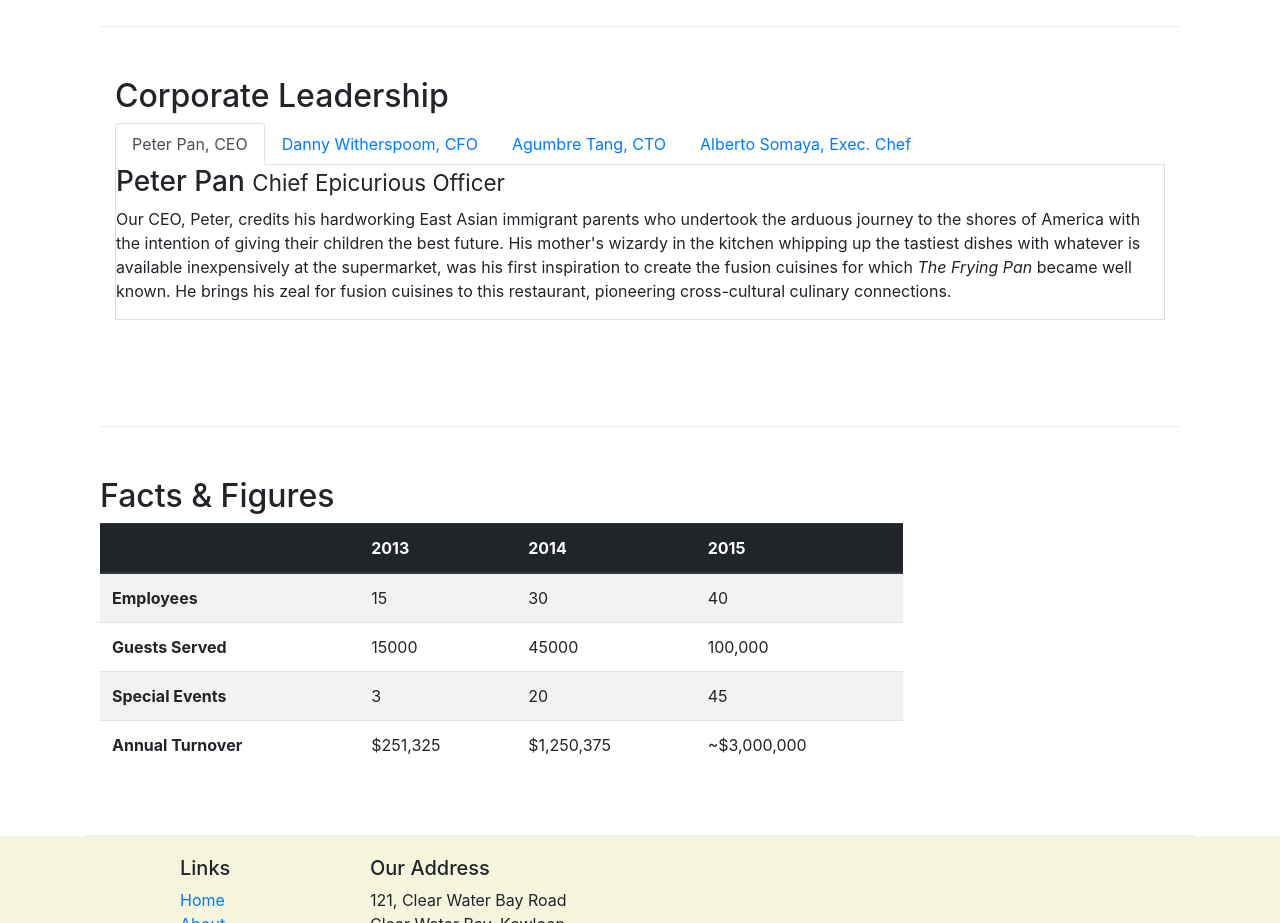
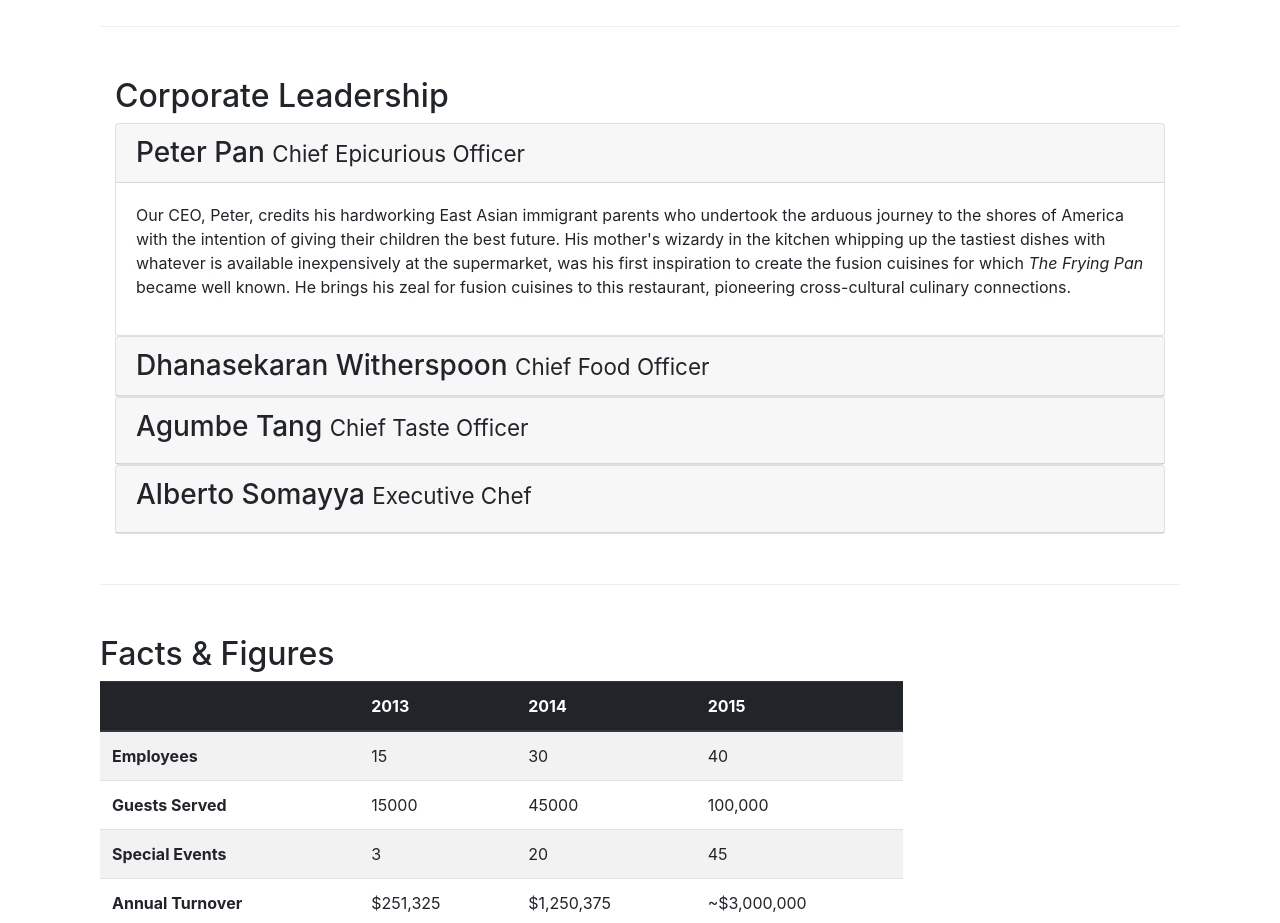
Before and after one commit to javieresk8/BootstrapUI, a website: page aboutus.html in a window 1280 px wide. Shown: the part 920-1843 px from the top of the page. Drawn offline with nearby package versions, Linux system fonts and the light colour scheme.

Commit message:
Accordion

```diff
--- a/aboutus.html
+++ b/aboutus.html
@@ -113,53 +113,81 @@
                 <div class="col col-12">
 
                     <h2>Corporate Leadership</h2>
-                    <ul class="nav nav-tabs">
-                        <li class="nav-item">
-                            <a class="nav-link active" href="#peter" role="tab" data-toggle="tab">Peter Pan, CEO</a>
-                        </li>
-                        <li class="nav-item">
-                            <a class="nav-link" href="#danny" role="tab" data-toggle="tab">Danny Witherspoom, CFO</a>
-                        </li>
-                        <li class="nav-item">
-                            <a class="nav-link" href="#agumbe" role="tab" data-toggle="tab">Agumbre Tang, CTO</a>
-                        </li>
-                        <li class="nav-item">
-                            <a class="nav-link" href="#alberto" role="tab" data-toggle="tab">Alberto Somaya, Exec. Chef</a>
-
-                        </li>
-                     </ul>
-                     <div class="tab-content">
-                        <div role="tabpanel" class="tab-pane fade show active"  id="peter">
-                            <h3>Peter Pan <small>Chief Epicurious Officer</small></h3>
+                    <div id="accordion">
+                        <div class="card">
+                             <div class="card-header" role="tab" id="peterhead">
+                                <h3 class="mb-0">
+                                    <a data-toggle="collapse" data-target="#peter">
+                                        Peter Pan <small>Chief Epicurious Officer</small>
+                                    </a>
+                                </h3>
+                            </div>
+                            <div class="collpase show" id="peter" data-parent="#accordion">
+                                <div class="card-body">
                                     <p class="d-none d-sm-block">Our CEO, Peter, credits his hardworking East Asian
                                         immigrant parents who undertook the arduous journey to the shores of America with the
                                          intention of giving their children the best future. His mother's wizardy in the kitchen
                                           whipping up the tastiest dishes with whatever is available inexpensively at the supermarket,
                                           was his first inspiration to create the fusion cuisines for which <em>The Frying Pan</em> became
                                           well known. He brings his zeal for fusion cuisines to this restaurant, pioneering cross-cultural
-                               culinary connections.</p>
+                                           culinary connections.
+                                    </p>
                                 </div>
-                        <div role="tabpanel" class="tab-pane fade"  id="danny">
-                            <h3>Dhanasekaran Witherspoon <small>Chief Food Officer</small></h3>
+                            </div>
+                        </div>
+                        <div class="card">
+                            <div class="card-header" role="tab" id="dannyhead">
+                                <h3 class="mb-0">
+                                    <a class="collapsed" data-toggle="collapse" data-target="#danny">
+                                        Dhanasekaran Witherspoon <small>Chief Food Officer</small>
+                                    </a>
+
+                                </h3>
+                            </div>
+                            <div class="collapse" id="danny" data-parent="#accordion">
+                                <div class="card-body">
                                     <p class="d-none d-sm-block">Our CFO, Danny, as he is affectionately
                                         referred to by his colleagues, comes from a long established family tradition in farming
                                          and produce. His experiences growing up on a farm in the Australian outback gave him great
                                           appreciation for varieties of food sources. As he puts it in his own words, <em>Everything
                                                that runs, wins, and everything that stays, pays!</em></p>
                                 </div>
-                        <div role="tabpanel" class="tab-pane fade"  id="agumbe">
-                            <h3>Agumbe Tang <small>Chief Taste Officer</small></h3>
+                            </div>
+                        </div>
+                        <div class="card">
+                            <div class="card-header" role="tab" id="agumbehead">
+                                <h3>
+                                    <a class="collapsed" data-toggle="collapse" data-target="#agumbe">
+                                        Agumbe Tang <small>Chief Taste Officer</small>
+                                    </a>
+                                </h3>
+
+                            </div>
+                            <div class="collapse" id="agumbe" data-parent="#accordion">
+                                <div class="card-body">
                                     <p class="d-none d-sm-block">Blessed with the most discerning gustatory sense, Agumbe, our CTO,
                                         personally ensures that every dish that we serve meets his exacting tastes. Our chefs dread t
                                         he tongue lashing that ensues if their dish does not meet his exacting standards. He lives by his
                                          motto, <em>You click only if you survive my lick.</em></p>
                                 </div>
-                        <div role="tabpanel" class="tab-pane fade"  id="alberto">
-                            <h3>Alberto Somayya <small>Executive Chef</small></h3>
+                            </div>
+                        </div>
+                        <div class="card">
+                            <div class="card-header" role="tab" id="albertohead">
+                                <h3>
+                                    <a class="collapsed" data-toggle="collapse" data-target="#alberto">
+                                        Alberto Somayya <small>Executive Chef</small>
+                                    </a>
+                                </h3>
+                            </div>
+                            <div class="collapse" id="alberto" data-parent="#accordion">
+                                <div class="card-body">
                                     <p class="d-none d-sm-block">Award winning three-star Michelin chef with wide International
                                         experience having worked closely with whos-who in the culinary world, he specializes in
                                         creating mouthwatering Indo-Italian fusion experiences. He says, <em>Put together the cuisines
                                             from the two craziest cultures, and you get a winning hit! Amma Mia!</em></p>
+                                </div>
+                            </div>
                         </div>
                      </div>
 
```
Lines whose indentation alone changed are shown as unchanged.
